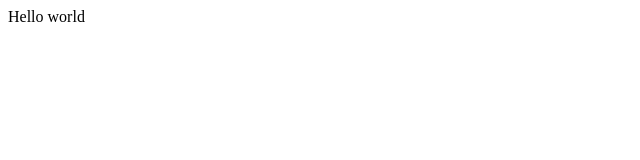
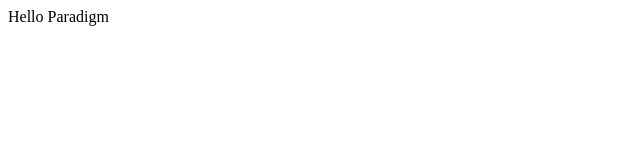
Before and after one commit to ngandetchuosi/Project-Paradigm, a plain HTML site: page index.html in a window 1280 px wide. Shown: the full height of the page, 0-640 px from the left. Drawn offline with Linux system fonts and the light colour scheme.

Commit message:
Testing to see if the commit is functioning.

```diff
--- a/index.html
+++ b/index.html
@@ -9,7 +9,7 @@
 </head>
 
 <body>
-  Hello world
+	Hello Paradigm
 	<script src="script.js"></script>
 
 	<!--
```
Lines whose indentation alone changed are shown as unchanged.
